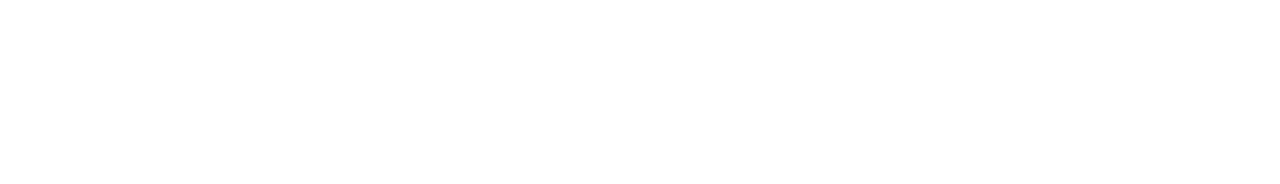
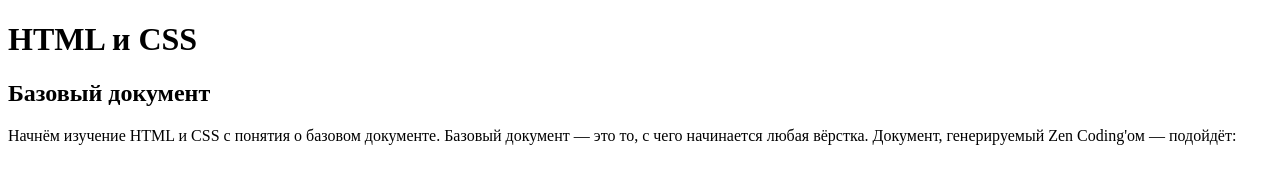
Before and after one commit to andrewboltachev/htmltut, a plain HTML site: page index.html in a window 1280 px wide. Drawn offline with Linux system fonts and the light colour scheme.

Commit message:
Написал TODO

```diff
--- a/index.html
+++ b/index.html
@@ -1,10 +1,13 @@
 <!DOCTYPE HTML>
-<html lang="en">
+<html lang="ru">
 <head>
     <meta charset="UTF-8">
     <title>Учебник по HTML</title>
 </head>
 <body>
-    <div></div>
+    <h1>HTML и CSS</h1>
+    <h2>Базовый документ</h2>
+    <p>Начнём изучение HTML и CSS с понятия о базовом документе. Базовый документ — это то, с чего начинается любая вёрстка. Документ, генерируемый Zen Coding'ом — подойдёт:</p>
+
 </body>
 </html>
```
Also changed, not shown: 1 other file.
